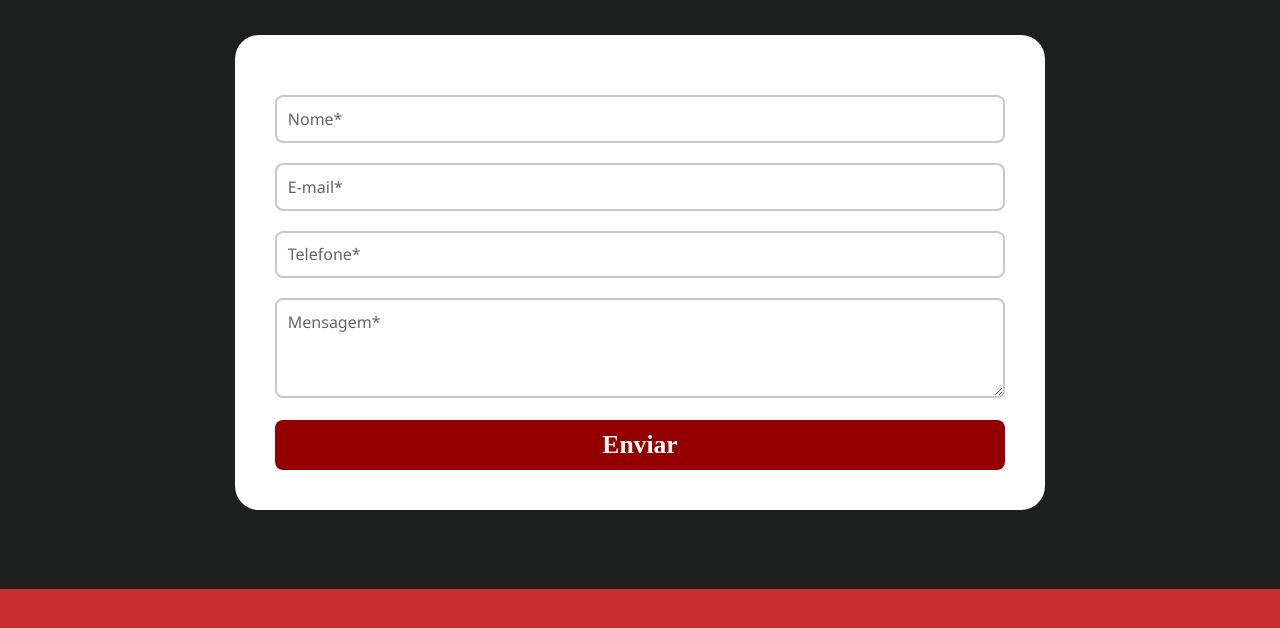
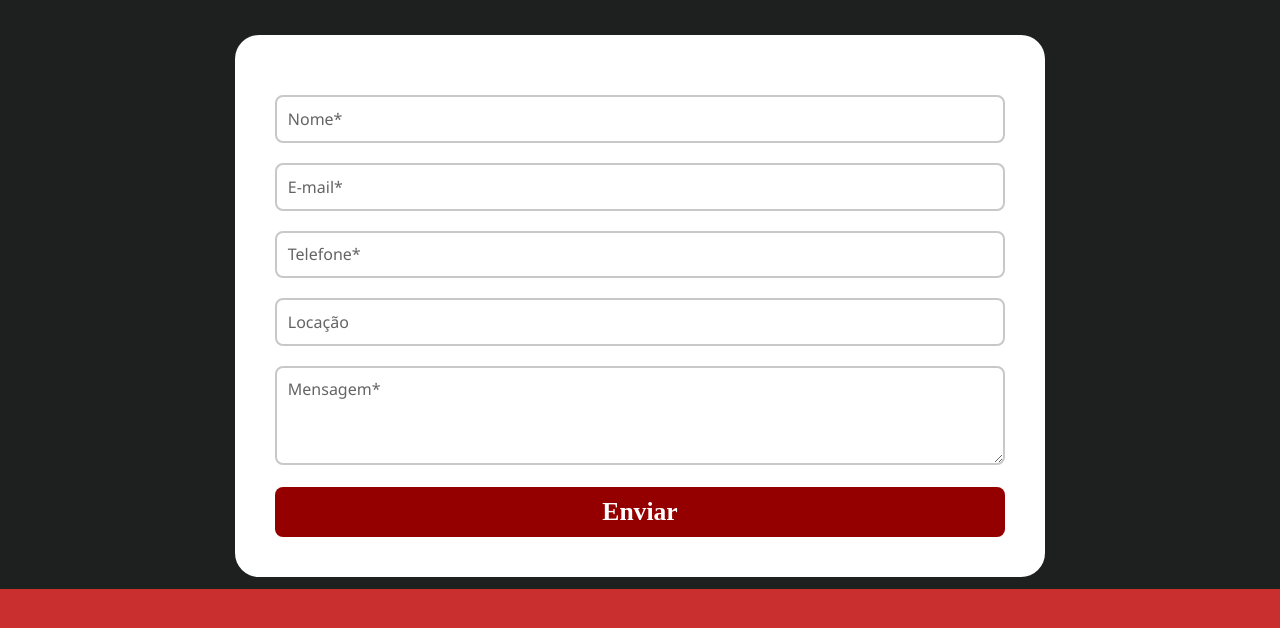
Before and after one commit to Wendell00/First-North, a plain HTML site: page index.html in a window 1280 px wide. Shown: the part 5664-6292 px from the top of the page. Drawn offline with nearby package versions, Linux system fonts and the light colour scheme; a web font is replaced by a local one.

Commit message:
adicionando locacao

```diff
--- a/index.html
+++ b/index.html
@@ -284,6 +284,10 @@
                 <label for="name">Telefone*</label>
             </div>
             <div class="inputGroup">
+                <input type="text" required="" autocomplete="off">
+                <label for="name">Locação</label>
+            </div>
+            <div class="inputGroup">
                 <textarea required="" autocomplete="off" cols="30" rows="5"></textarea>
                 <label for="name">Mensagem*</label>
             </div>
```
